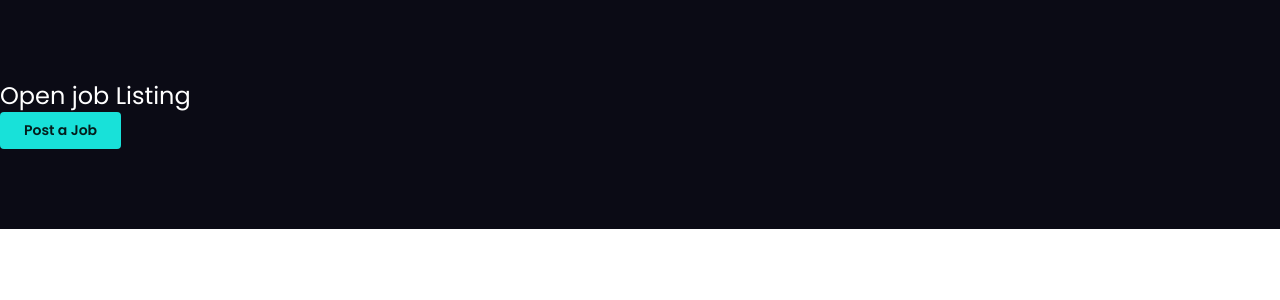
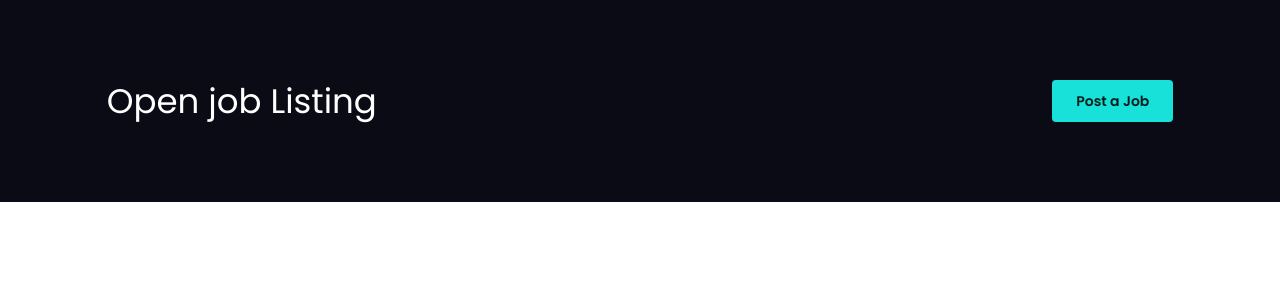
Before and after one commit to prabinshrestha323/job-khoja.com, a React (Create React App) app: page / in a window 1280 px wide. Shown: the top 300 px of the page. Built offline with nearby package versions, Linux system fonts and the light colour scheme.

Commit message:
second-commit

```diff
--- a/src/components/Header/index.js
+++ b/src/components/Header/index.js
@@ -3,8 +3,14 @@ import { Box, Grid, Typography, Button } from "@material-ui/core";
 
 export default props =>(
 <Box py={10} bgcolor="secondary.main" color="white">
-<Typography variant ="h5">
+<Grid container justify="center">
+    <Grid item xs= {10}>
+        <Box display="flex" justifyContent="space-between">
+<Typography variant ="h4">
     Open job Listing
 </Typography>
 <Button variant ="contained" color="primary" disableElevation>Post a Job </Button>
+</Box>
+</Grid>
+</Grid>
 </Box>)
```
